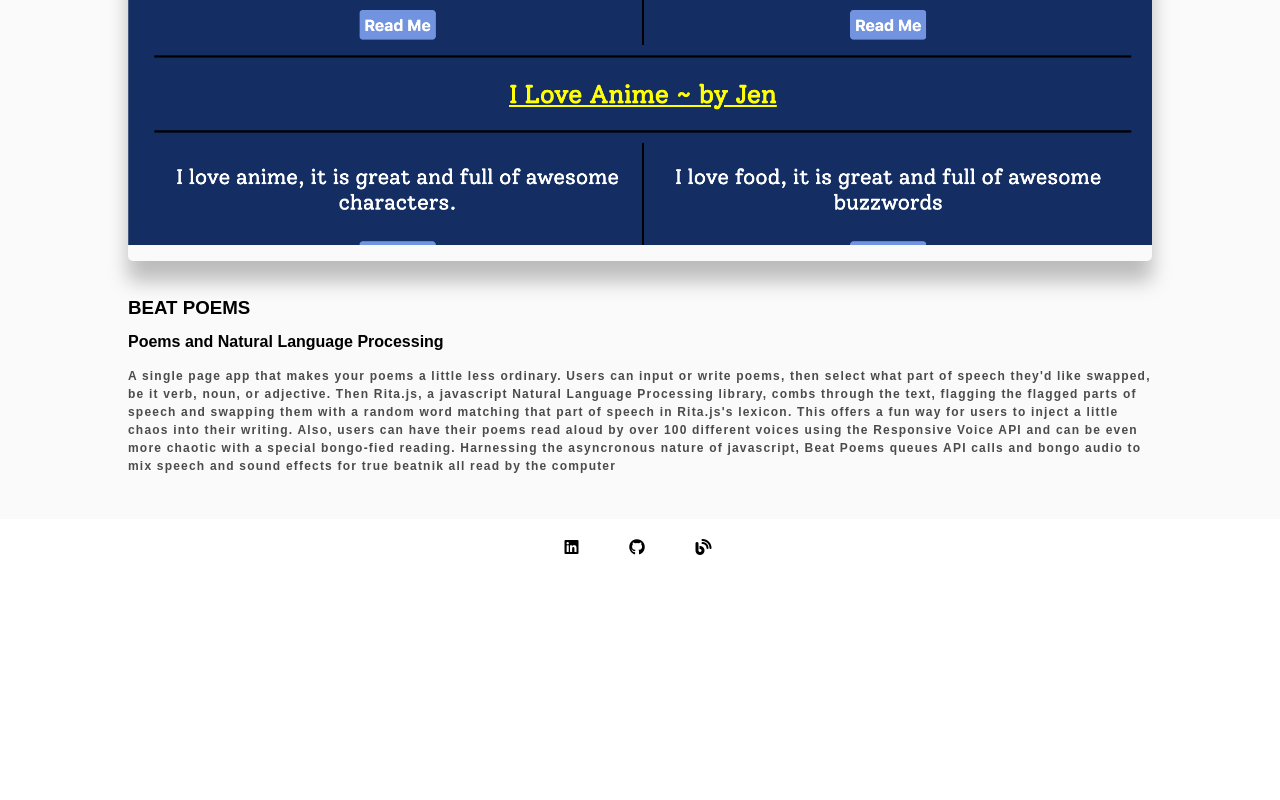
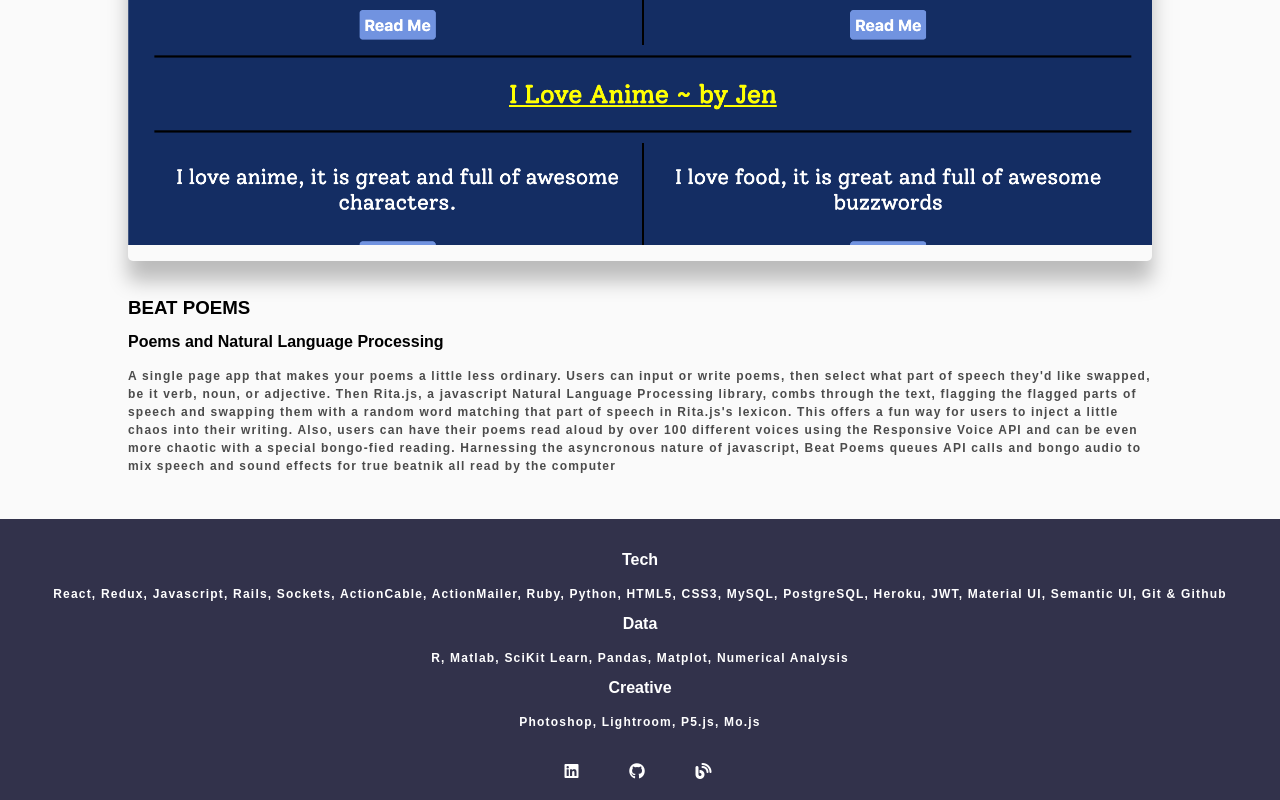
Before and after one commit to christiankastner/christiankastner.github.io, a plain HTML site: page index.html in a window 1280 px wide. Shown: the part 3810-4610 px from the top of the page. Before the commit the page ends 4386 px from the top, so only its background shows below. Drawn offline with Linux system fonts and the light colour scheme; a web font is replaced by a local one.

```diff
--- a/index.html
+++ b/index.html
@@ -65,7 +65,9 @@
     </section>
 
     <section class="skills" id="skills" >
+      <ul id="skill-list">
 
+      </ul>
     </section>
 
     <footer>
--- a/index.js
+++ b/index.js
@@ -31,9 +31,22 @@
     }
 ]
 
+const SKILLS = {
+    "Tech": [
+        "React", "Redux", "Javascript", "Rails", "Sockets", "ActionCable", "ActionMailer", "Ruby", "Python", "HTML5", "CSS3", "MySQL", "PostgreSQL", "Heroku", "JWT", "Material UI", "Semantic UI", "Git & Github"
+    ],
+    "Data": [
+        "R", "Matlab", "SciKit Learn", "Pandas", "Matplot", "Numerical Analysis"
+    ],
+    "Creative": [
+        "Photoshop", "Lightroom", "P5.js", "Mo.js",
+    ]
+}
+
 document.addEventListener('DOMContentLoaded', () => {
     const about = document.getElementById("text-card");
     const projectList = document.getElementById("project-list");
+    const skillList = document.getElementById("skill-list");
 
     // Populate about section
     (function() {
@@ -72,6 +85,20 @@
     })();
 
     // Populate Skills
+    (function() {
+        for (const title in SKILLS) {
+            let li = document.createElement("li")
 
+            let h4 = document.createElement("h4")
+            h4.innerText = title
+
+            let p = document.createElement("p")
+            p.innerText = SKILLS[title].join(", ")
+            console.log(SKILLS[title])
+
+            li.append(h4, p)
+            skillList.appendChild(li)
+        }
+    })();
 
 })
--- a/styles.css
+++ b/styles.css
@@ -33,8 +33,23 @@
   flex-flow: row wrap;
 }
 
-footer {
+footer, .skills {
   justify-content: center;
+  text-align: center;
+  background-color: rgb(50, 50, 75);
+}
+
+.skills {
+  padding: 2em 2em 0;
+  color: var(--background);
+}
+
+.skills ul {
+  list-style-type: none;
+}
+
+.skills ul li p {
+  color: var(--background);
 }
 
 header {
@@ -61,8 +76,15 @@
   padding: .2em;
 }
 
-.footer-links li a, .navbar li a {
+.navbar li a {
   color: var(--text);
+  text-decoration: none;
+  transition: all 0.3s ease 0s;
+  padding: 1em;
+}
+
+.footer-links li a {
+  color: var(--background);
   text-decoration: none;
   transition: all 0.3s ease 0s;
   padding: 1em;
@@ -71,7 +93,6 @@
 .footer-links li a:hover, .navbar li a:hover {
   color: var(--link-hover);
 }
-
 
 .landing {
   margin-top: 3em;
@@ -129,32 +150,6 @@
   color: var(--text-secondary)
 }
 
-.about {
-  width: 90vw;
-  height: 50vw;
-  padding: 4em 2em 0;
-  display: grid;
-  grid-template-columns: 1.5fr 1fr 4fr ;
-  grid-template-rows: 1fr 3.5fr 1fr;
-}
-
-.about img {
-  grid-column: 2 / 4;
-  grid-row: 1 / 4;
-  object-fit: cover;
-  height: 100%;
-  width: 100%;
-}
-
-.about-card {
-  grid-row: 1 / 3;
-  grid-column: 1 / 3;
-  background: var(--background);
-  padding: .5em 2em;
-  z-index: 1;
-  overflow: auto;
-}
-
 .projects {
   width: 100%;
 }
@@ -210,3 +205,37 @@
   text-align: center;
   margin-top: 3em;
 }
+
+@media (min-width: 600px) {
+  .about {
+    width: 90vw;
+    height: 50vw;
+    padding: 4em 2em 0;
+    display: grid;
+    grid-template-columns: 1.5fr 1fr 4fr ;
+    grid-template-rows: 1fr 3.5fr 1fr;
+  }
+
+  .about img {
+    grid-column: 2 / 4;
+    grid-row: 1 / 4;
+    object-fit: cover;
+    height: 100%;
+    width: 100%;
+  }
+
+  .about-card {
+    grid-row: 1 / 3;
+    grid-column: 1 / 3;
+    background: var(--background);
+    padding: .5em 2em;
+    z-index: 1;
+    overflow: auto;
+  }
+
+  .project-card {
+    margin: 0 5em;
+    padding: 2em 3em;
+  }
+
+}
```
